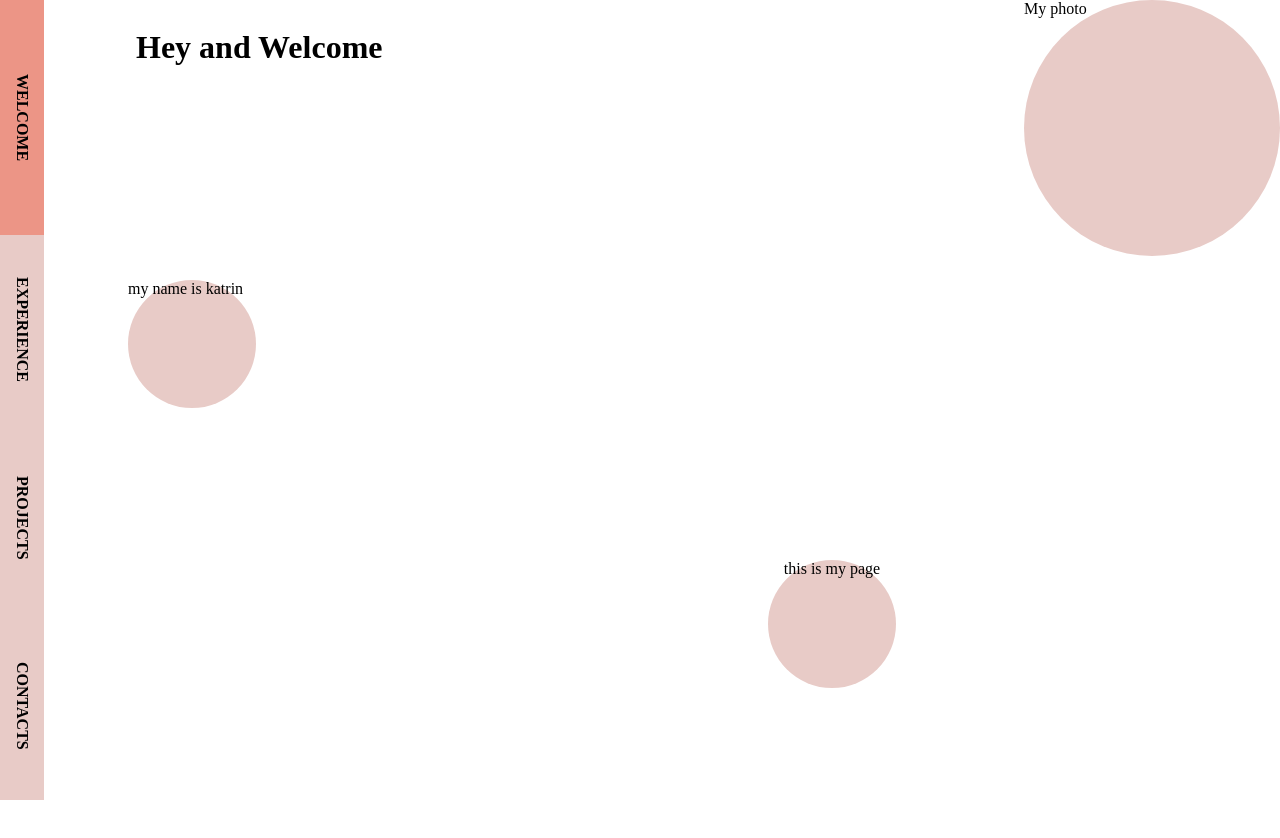
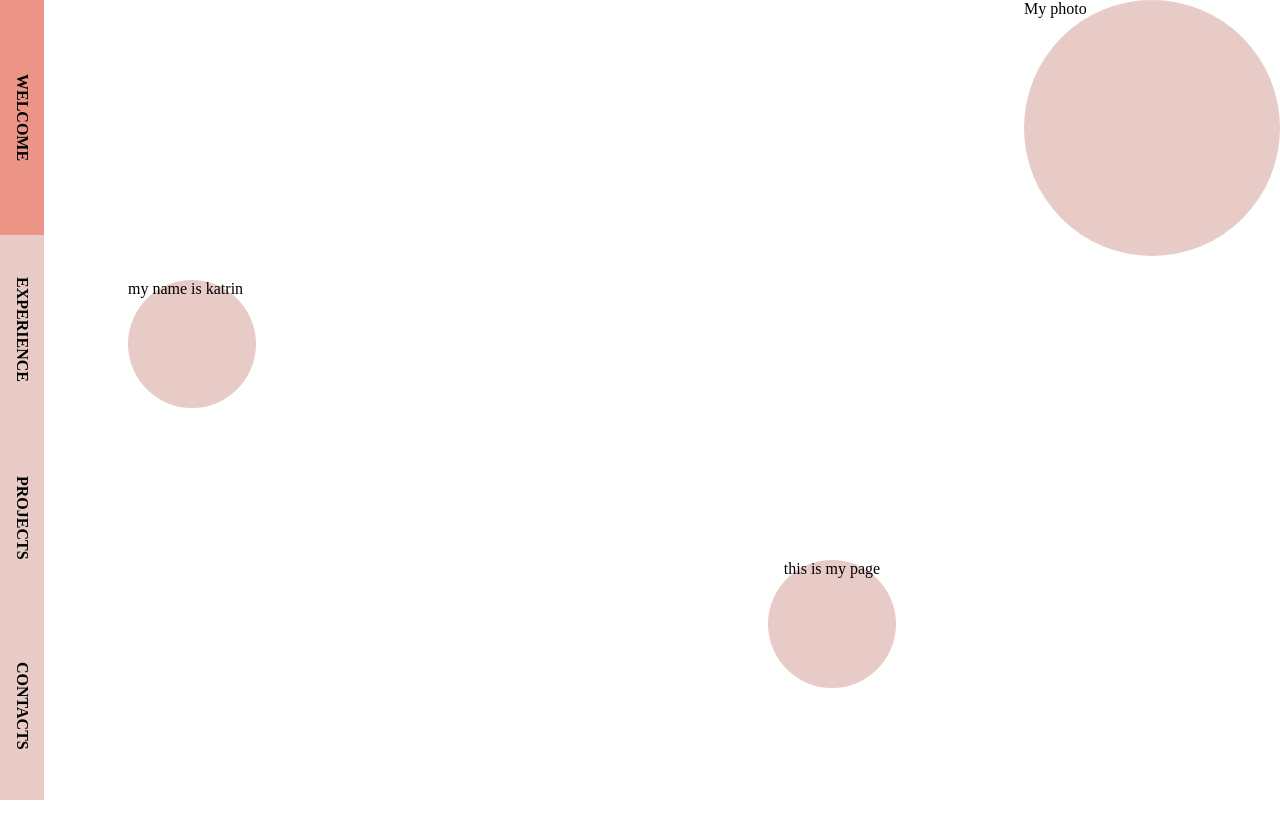
Before and after one commit to AlimovaKatrin/CV-app, a React (Create React App) app: page /welcome in a window 1280 px wide. Shown: the top 838 px of the page. Built offline with nearby package versions, Linux system fonts and the light colour scheme; a web font is replaced by a local one.

Commit message:
pageYOFFset from window

```diff
--- a/src/pages/Welcome-page/Welcome-page.js
+++ b/src/pages/Welcome-page/Welcome-page.js
@@ -2,8 +2,12 @@ import style from './Welcome.module.scss';
 import { useEffect } from 'react';
 
 function WelcomePage ( props ) {
-    const scrollHandler = (e) => {
-        console.log('scroll',e);
+    let counter = 0;
+
+    const scrollHandler = () => {
+        console.log(window.screen.height);
+        console.dir(window.pageYOffset);
+        console.log('scroll');
     };
 
     useEffect(() => {
@@ -13,7 +17,6 @@ function WelcomePage ( props ) {
 
     return (
         <div className={style.welcomeContainer}>
-            <h1>Hey and Welcome</h1>
             <div className={style.circleOne}>
                 My photo
             </div>
--- a/src/pages/Welcome-page/Welcome.module.scss
+++ b/src/pages/Welcome-page/Welcome.module.scss
@@ -1,10 +1,10 @@
 @media only screen and (min-width: 600px) {
-  body {
-    //overflow: hidden;
+  body::-webkit-scrollbar {
+    display: none;
   }
   .welcomeContainer {
-    width: 1000px;
-    height: 2000px;
+    width: 10px;
+    height: 100000px;
     position: relative;
   }
   .circleOne {
```
